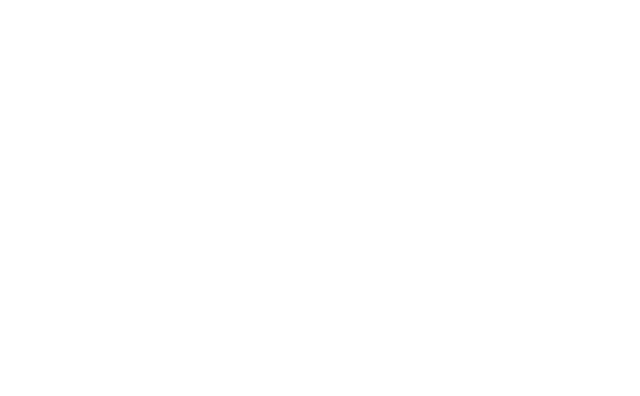
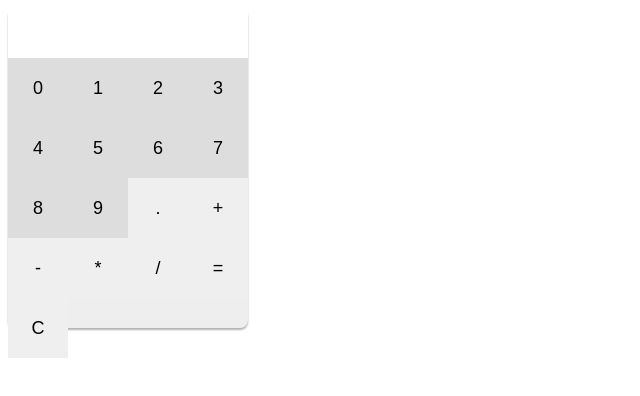
Before and after one commit to acciojob/calculator-mdshahjebalam8, a website: page main.html in a window 1280 px wide. Shown: the whole page, without its empty margins (0-640 px from the left). Drawn offline with Linux system fonts and the light colour scheme.

Commit message:
created a submission

```diff
--- a/main.html
+++ b/main.html
@@ -7,8 +7,30 @@
 </head>
 
 <body>
+	<div id="calculator">
+  <input type="text" id="input">
+  <button id="block0">0</button>
+  <button id="block1">1</button>
+  <button id="block2">2</button>
+  <button id="block3">3</button>
+  <button id="block4">4</button>
+  <button id="block5">5</button>
+  <button id="block6">6</button>
+  <button id="block7">7</button>
+  <button id="block8">8</button>
+  <button id="block9">9</button>
+  <button id="dot">.</button>
+  <button id="plus">+</button>
+  <button id="minus">-</button>
+  <button id="multiply">*</button>
+  <button id="divide">/</button>
+  <button id="ans">=</button>
+  <button id="clr">C</button>
+</div>
+
 	<!-- the entire body must be written by student -->
     <script type="text/javascript" src="./script.js">
+
 </script>
 
 </body>
--- a/script.js
+++ b/script.js
@@ -1 +1,15 @@
 //your code here
+#calculator button:nth-of-type(1),
+#calculator button:nth-of-type(2),
+#calculator button:nth-of-type(3),
+#calculator button:nth-of-type(4),
+#calculator button:nth-of-type(5),
+#calculator button:nth-of-type(6),
+#calculator button:nth-of-type(7),
+#calculator button:nth-of-type(8),
+#calculator button:nth-of-type(9),
+#calculator button:nth-of-type(10) {
+  background-color: #ddd;
+}
+
+#cal
--- a/styles.css
+++ b/styles.css
@@ -1,2 +1,44 @@
 
 /* Your CSS Code here. */
+#calculator {
+  display: flex;
+  flex-wrap: wrap;
+  width: 240px;
+  height: 320px;
+  background-color: #eee;
+  border-radius: 8px;
+  box-shadow: 0 2px 2px rgba(0, 0, 0, 0.3);
+}
+
+#calculator input {
+  width: 100%;
+  height: 50px;
+  background-color: white;
+  border: none;
+  font-size: 24px;
+  text-align: right;
+  padding: 0 10px;
+}
+
+#calculator button {
+  width: 60px;
+  height: 60px;
+  font-size: 18px;
+  border: none;
+  cursor: pointer;
+}
+
+#calculator button:nth-of-type(1),
+#calculator button:nth-of-type(2),
+#calculator button:nth-of-type(3),
+#calculator button:nth-of-type(4),
+#calculator button:nth-of-type(5),
+#calculator button:nth-of-type(6),
+#calculator button:nth-of-type(7),
+#calculator button:nth-of-type(8),
+#calculator button:nth-of-type(9),
+#calculator button:nth-of-type(10) {
+  background-color: #ddd;
+}
+
+#cal
```
